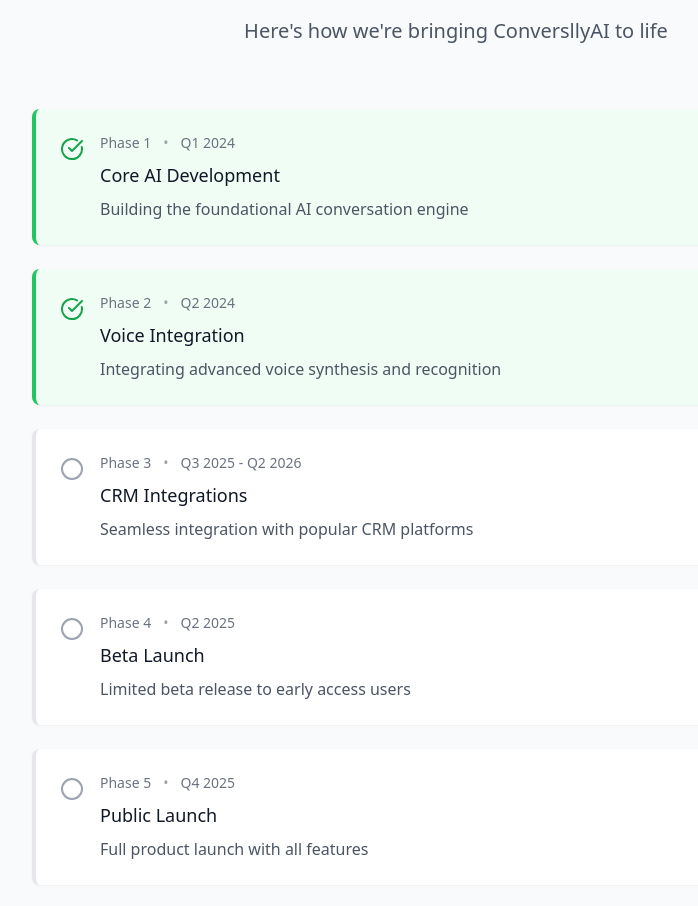
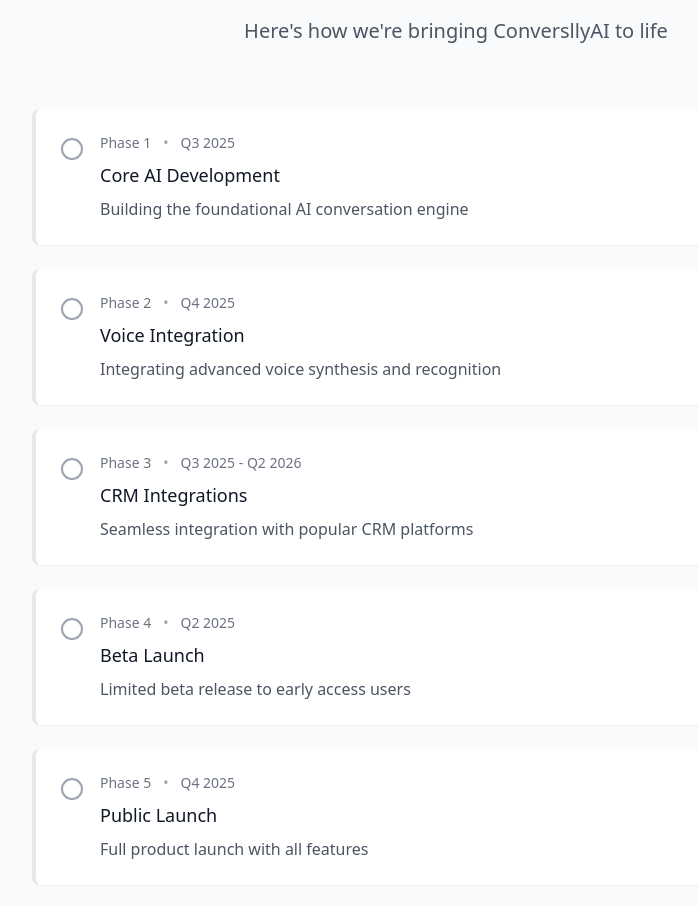
Before and after one commit to codesmokersx/conversllyai, a React (Vite) app: page / in a window 1280 px wide. Shown: the part 2360-3266 px from the top of the page, without its empty margins (184-882 px from the left). Built offline with nearby package versions, Linux system fonts and the light colour scheme.

Commit message:
Refactor: Update timeline dates
Updated the timeline to reflect the correct duration for Phase 1 development, starting in Q3 2025.

```diff
--- a/src/components/Timeline.tsx
+++ b/src/components/Timeline.tsx
@@ -1,4 +1,3 @@
-
 import React from 'react';
 import { Card, CardContent } from '@/components/ui/card';
 import { CheckCircle, Circle, Clock } from 'lucide-react';
@@ -8,15 +7,15 @@ const timelineItems = [
     phase: "Phase 1",
     title: "Core AI Development",
     description: "Building the foundational AI conversation engine",
-    status: "completed",
-    date: "Q1 2024"
+    status: "upcoming",
+    date: "Q3 2025"
   },
   {
     phase: "Phase 2",
     title: "Voice Integration",
     description: "Integrating advanced voice synthesis and recognition",
-    status: "completed",
-    date: "Q2 2024"
+    status: "upcoming",
+    date: "Q4 2025"
   },
   {
     phase: "Phase 3",
```
